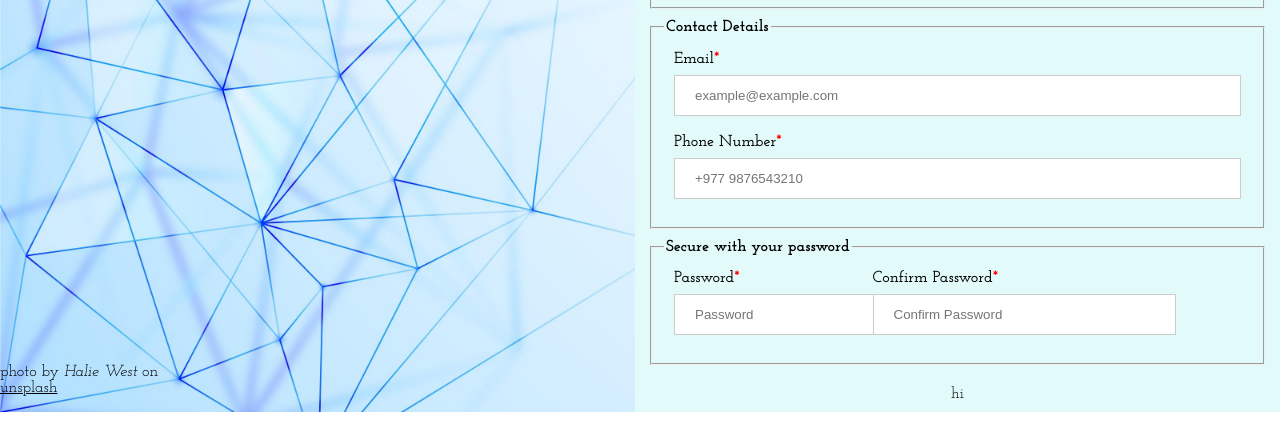
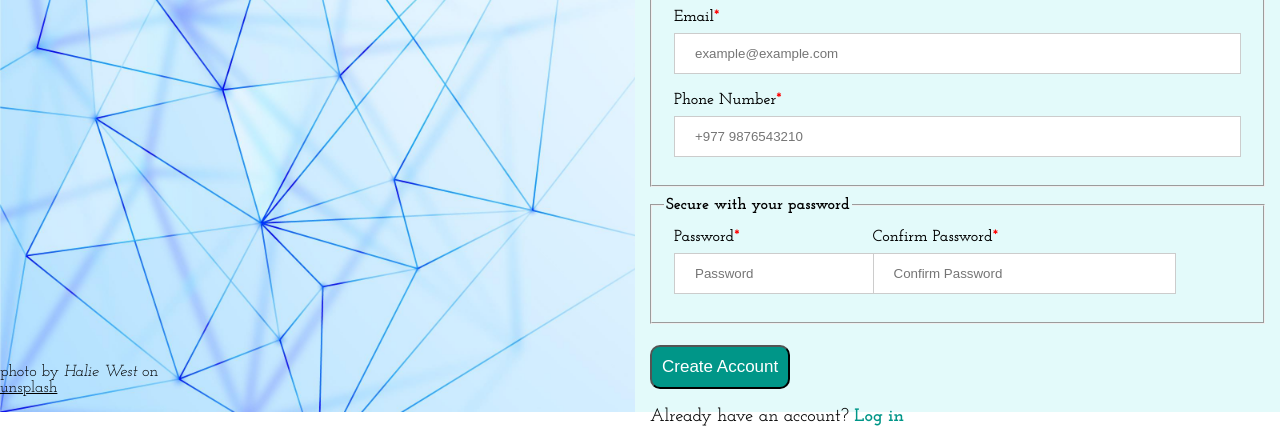
Before and after one commit to banskotanup/OdinSignupForm, a plain HTML site: page index.html in a window 1280 px wide. Shown: the part 388-832 px from the top of the page. Before the commit the page ends 800 px from the top, so only its background shows below. Drawn offline with Linux system fonts and the light colour scheme.

Commit message:
Add all css and finish style

```diff
--- a/index.html
+++ b/index.html
@@ -14,9 +14,6 @@
 </head>
 <body>
     <div class="img">
-        <div class="logo">
-            <img class="odin-img" src="./images/odin." alt="">
-        </div>
         <div class="img-content">
             <h2 class="text">ODIN SIGN UP</h2>
         </div>
@@ -35,7 +32,7 @@
         </div>
         <div class="flex-item second">
             <h2>Let's do this!</h2>
-            <form action="./form.com" method="post">
+            <form action="" method="">
                 <fieldset>
                     <legend><strong>Personal Details</strong></legend>
 
@@ -72,18 +69,21 @@
                     <div class="pas-col">
                         <div class="input">
                             <div class="label"><label for="password">Password<span class="req">*</span></label></div>
-                            <input type="password" name="password" id="" placeholder="Password" required>
+                            <input type="password" name="password" placeholder="Password" required>
                         </div>
                         <div class="input" id="pasCon">
                             <div class="label"><label for="conPassword">Confirm Password<span class="req">*</span></label></div>
-                            <input type="password" name="conPass" id="" placeholder="Confirm Password" required>
+                            <input type="password" name="conPass" placeholder="Confirm Password" required>
                         </div>
                     </div>
                 </fieldset>
             </form>
         </div>
         <div class="flex-item third">
-            hi
+            <button type="submit">Create Account</button>
+            <div class="content">
+                <p class="haveAnAc">Already have an account? <span class="logOpt"><a href="./login.html">Log in</a></span></p>
+            </div>
         </div>
     </div>
 </body>
--- a/style.css
+++ b/style.css
@@ -74,6 +74,9 @@ body{
     margin-top: 0;
     padding: 1px;
 }
+.third{
+    text-align: justify;
+}
 
 span.req{
     color: red;
@@ -122,3 +125,34 @@ div.label{
 .first-col>#lastName, .pas-col>#pasCon{
     margin-right: 200px;
 }
+
+button{
+    background-color: rgb(0, 150, 136);
+    color: #ffffff;
+    padding: 10px;
+    border-radius: 10px;
+    font-size: 17px;
+    margin-left: 10px;
+    cursor: pointer;
+}
+
+button:hover{
+    background-color: rgb(0, 123, 123);
+    color: #ffffff;
+}
+
+.haveAnAc{
+    font-size: 18px;
+    font-weight: 500;
+    margin-left: 10px;
+}
+
+.logOpt>a{
+    text-decoration: none;
+    font-weight: 800;
+    color: rgb(0, 150, 136);
+}
+
+.logOpt>a:hover{
+    color: rgb(0, 123, 123);
+}
```
Also changed, not shown: images/odin.jpg (deleted).
